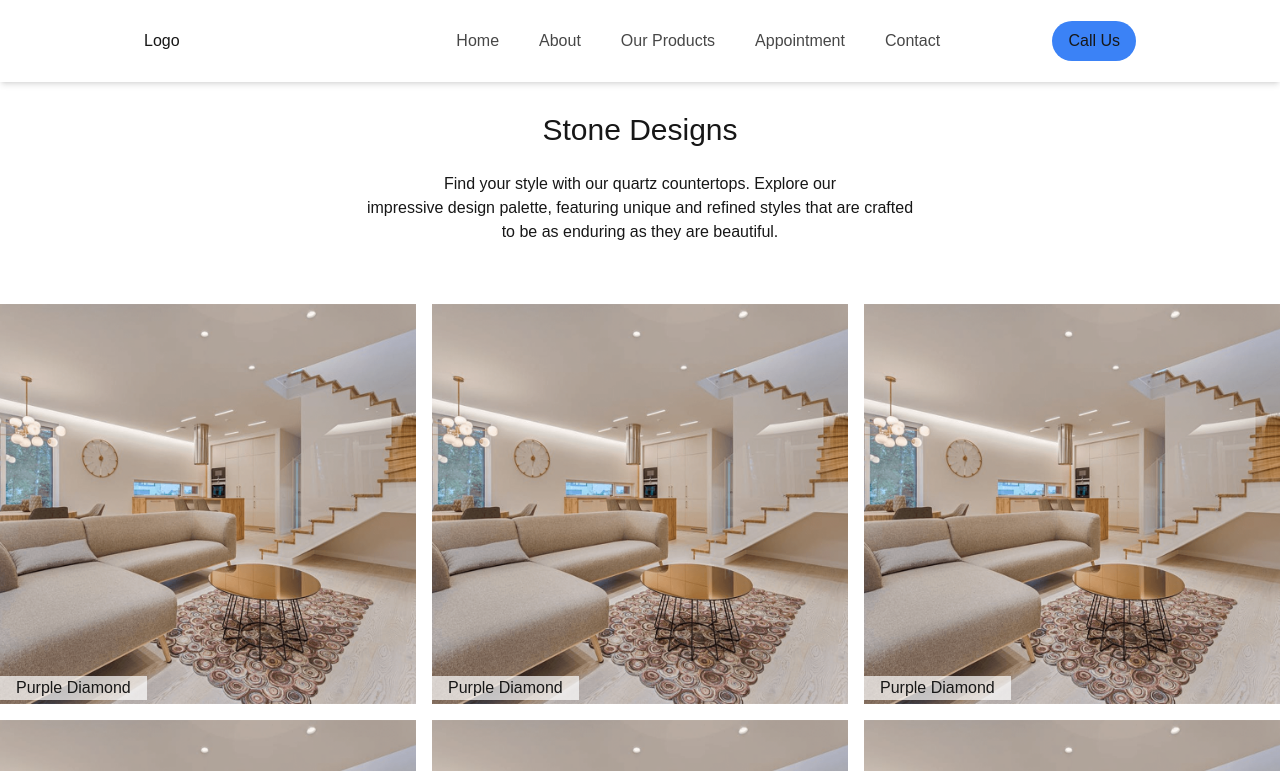
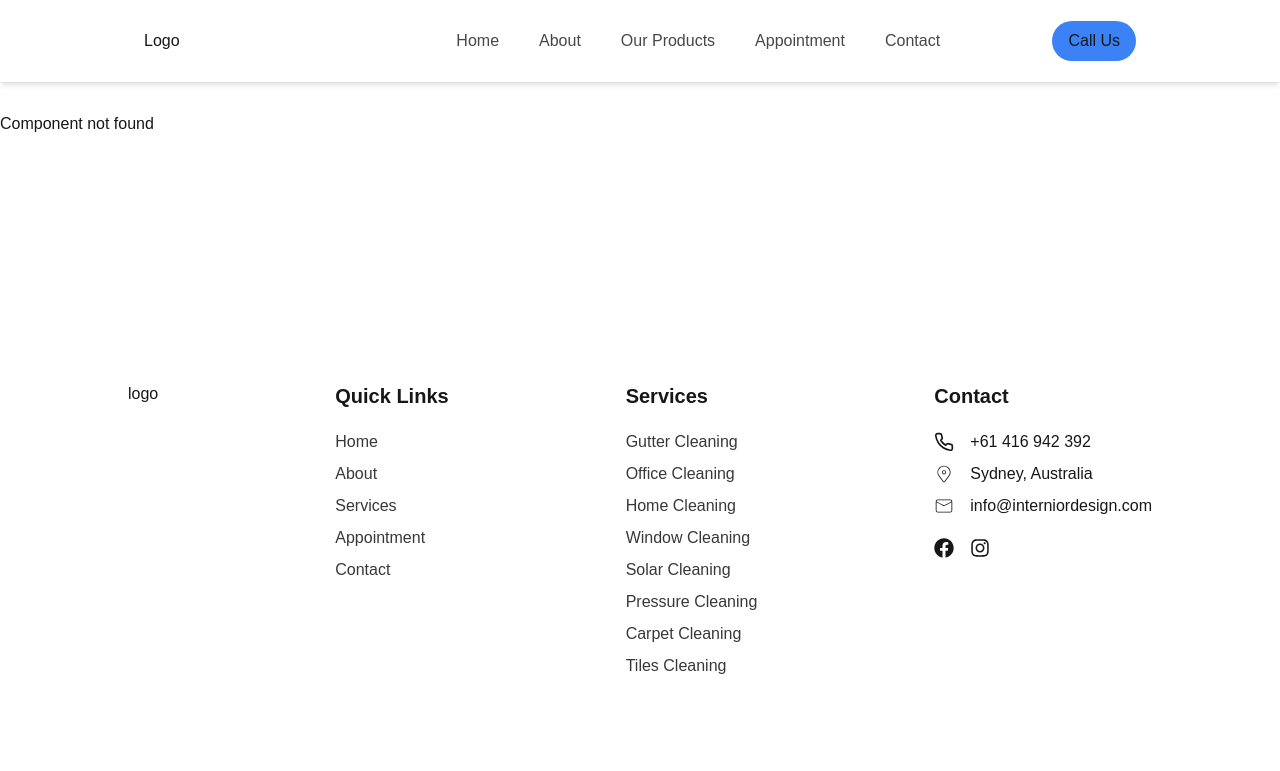
Before and after one commit to SunnyThakuri/designersite, a Next.js app: page /ourproducts/1 in a window 1280 px wide. Shown: the top 771 px of the page. Built offline with nearby package versions, Linux system fonts and the light colour scheme.

Commit message:
updated navbar

```diff
--- a/src/app/ourproducts/[slug]/page.tsx
+++ b/src/app/ourproducts/[slug]/page.tsx
@@ -1,17 +1,28 @@
-"use client"
-import Stonedesign from "@/components/ourproducts/stonedesigns"
-import { useParams } from "next/navigation"
+"use client";
+import Stonedesign from "@/components/ourproducts/stonedesigns";
+import Gallery from "@/components/ourproducts/gallery";
+import Newdesign from "@/components/ourproducts/newdesign";
+import { useParams } from "next/navigation";
 
-const StoneDesigns = () =>{
-    const param = useParams()
-    const par=param.slug
-    console.log(param.slug)
+const StoneDesigns = () => {
+    const param = useParams();
+    const par = param.slug;
+    console.log(par);
 
-    return(
-        <div className="py-8 ">
-            <Stonedesign/>
-        </div>
-    )
-}
+    const renderComponent = () => {
+        switch (par) {
+        case "stonedesign":
+            return <Stonedesign />;
+        case "gallery":
+            return <Gallery />;
+        case "newdesign":
+            return <Newdesign />;
+        default:
+            return <div>Component not found </div>;
+        }
+    };
 
-export default StoneDesigns
+    return <div className="py-8">{renderComponent()}</div>;
+};
+
+export default StoneDesigns;
--- a/src/app/ourproducts/page.tsx
+++ b/src/app/ourproducts/page.tsx
@@ -1,4 +1,5 @@
 import Stonedesign from "@/components/ourproducts/stonedesigns"
+
 
 const StoneDesigns = () =>{
     return(
--- a/src/components/common/navbar/navbar.tsx
+++ b/src/components/common/navbar/navbar.tsx
@@ -92,9 +92,15 @@ const Navbar = () =>{
                 onMouseEnter={()=>setisActive(true)}
                 className="flex gap-10 absolute z-40 top-12 pl-32 py-10 justify-center  bg-white w-full h-[400px]">
                     <div className="space-y-8 text-xl font-medium">
-                        <p >Stone design</p>
-                        <p>Inspiration Gallery</p>
-                        <p>New Designs</p>
+                        <Link href={"/ourproducts/stonedesign"}>
+                            <p >Stone design</p>
+                        </Link>
+                        <Link href={"/ourproducts/gallery"}>
+                            <p>Inspiration Gallery</p>
+                        </Link>
+                        <Link href={"/ourproducts/newdesign"}>
+                            <p>New Designs</p>
+                        </Link>
                     </div>
                     <div className="h-full border-[1px] border-yellow-700"></div>
                     <div className="h-full w-[400px]">
--- a/src/components/ourproducts/gallery.tsx
+++ b/src/components/ourproducts/gallery.tsx
@@ -1,6 +1,6 @@
 import Image from "next/image"
 
-const Stonedesign  = () =>{
+const Gallery  = () =>{
     const designs =[1,2,3,4,5,6,7,8,9]
 
     return(
@@ -34,4 +34,4 @@ const Stonedesign  = () =>{
     )
 }
 
-export default Stonedesign
+export default Gallery
--- a/src/components/ourproducts/newdesign.tsx
+++ b/src/components/ourproducts/newdesign.tsx
@@ -1,6 +1,6 @@
 import Image from "next/image"
 
-const Stonedesign  = () =>{
+const Newdesign  = () =>{
     const designs =[1,2,3,4,5,6,7,8,9]
 
     return(
@@ -34,4 +34,4 @@ const Stonedesign  = () =>{
     )
 }
 
-export default Stonedesign
+export default Newdesign
```
